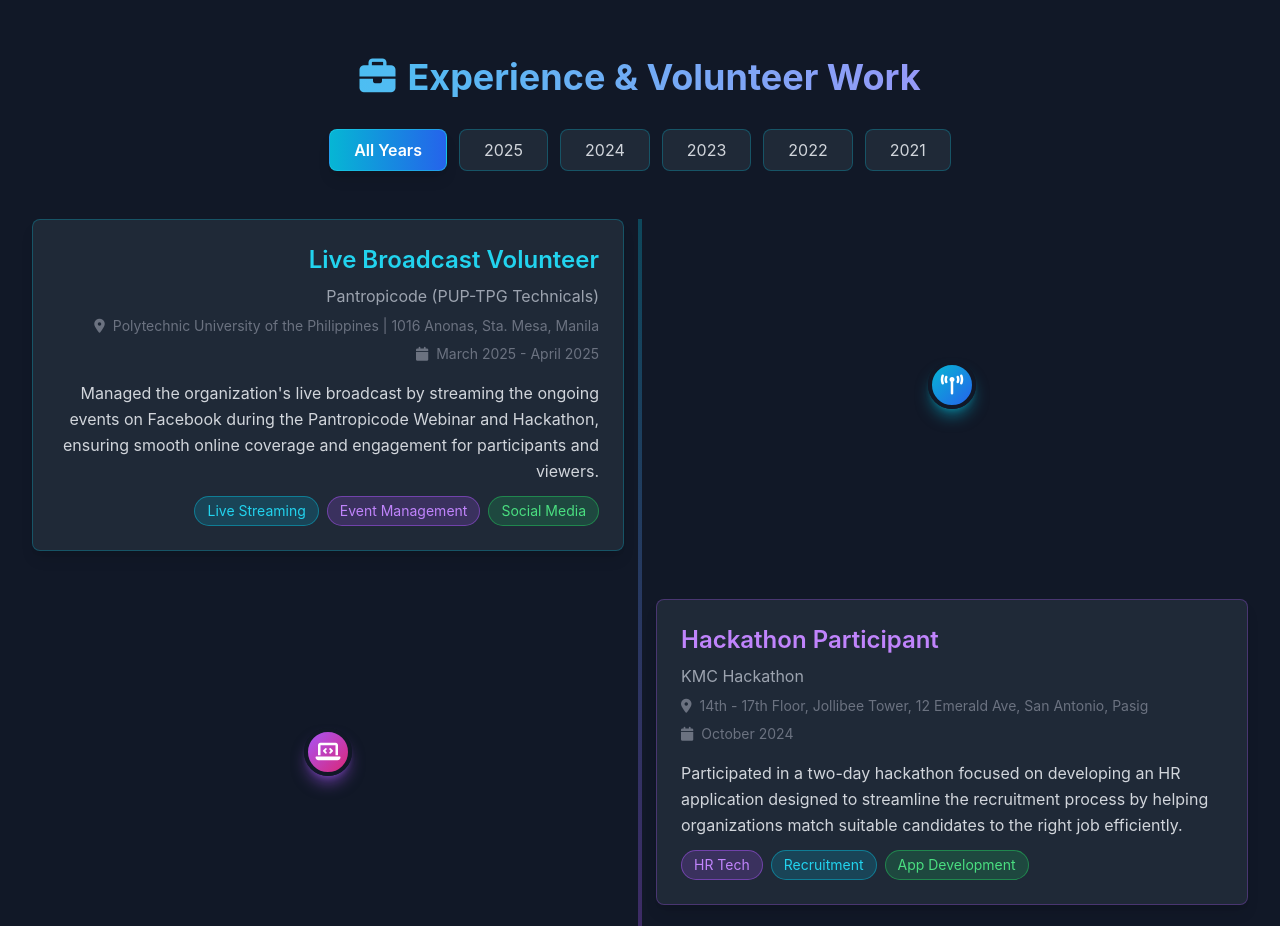
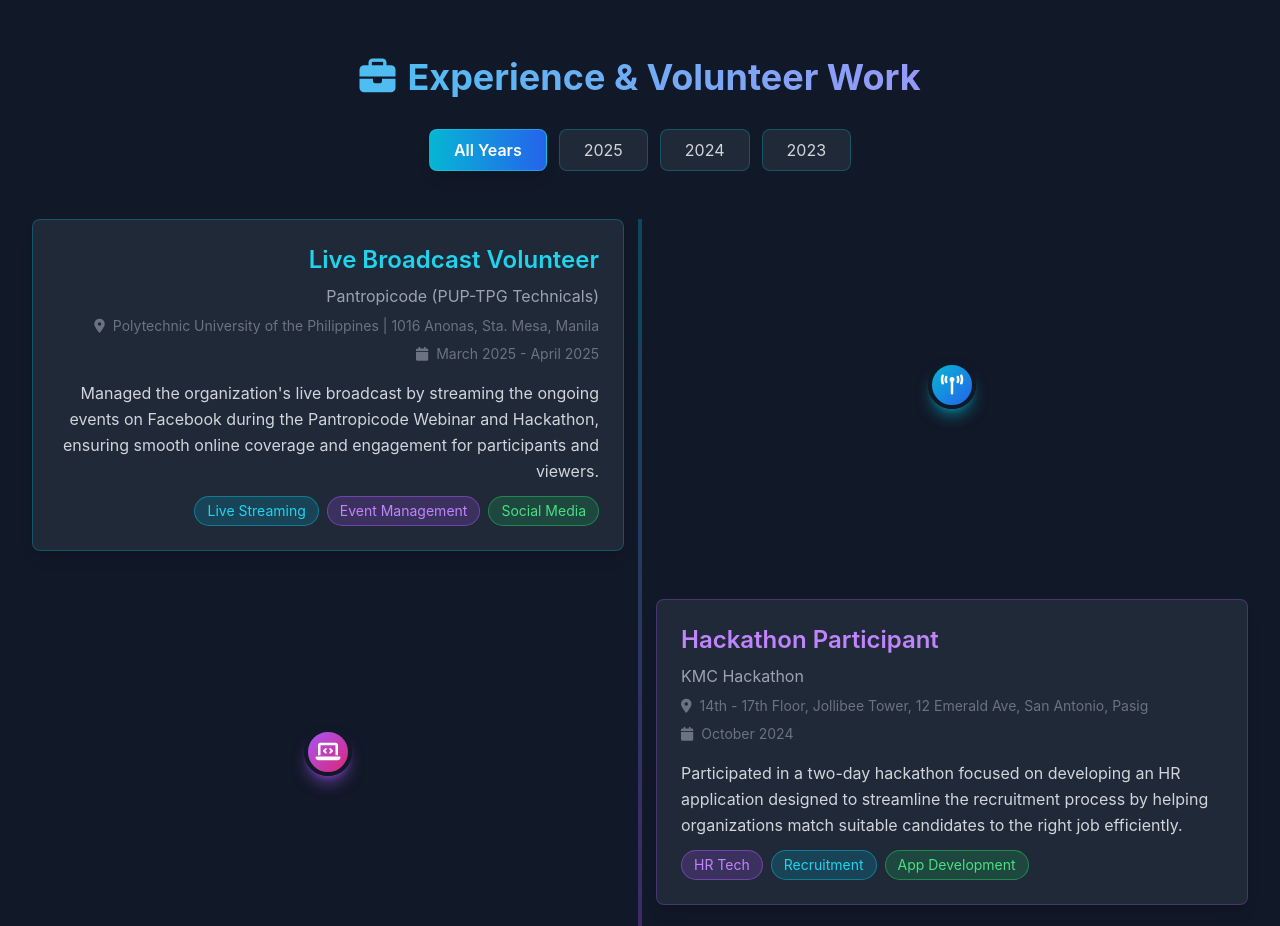
Before and after one commit to Avanquish/Portfolio, a website built with Vite: page index.html in a window 1280 px wide. Shown: the part 3080-4006 px from the top of the page. Built offline with nearby package versions, Linux system fonts and the light colour scheme.

Commit message:
Dynamic Year

```diff
--- a/index.html
+++ b/index.html
@@ -196,25 +196,8 @@
             <h2 class="text-4xl font-bold text-center mb-8 text-transparent bg-clip-text bg-gradient-to-r from-cyan-400 to-purple-400"><i class="fas fa-briefcase mr-3"></i>Experience & Volunteer Work</h2>
 
             <!-- Year Filter Buttons for Experience -->
-            <div class="flex flex-wrap justify-center gap-3 mb-12">
-                <button class="experience-filter-btn active bg-gradient-to-r from-cyan-500 to-blue-600 text-white px-6 py-2 rounded-lg hover:from-cyan-600 hover:to-blue-700 transition shadow-lg font-semibold border border-cyan-400/50" data-year="all">
-                    All Years
-                </button>
-                <button class="experience-filter-btn bg-gray-800 text-gray-300 px-6 py-2 rounded-lg hover:bg-gray-700 transition border border-cyan-500/30" data-year="2025">
-                    2025
-                </button>
-                <button class="experience-filter-btn bg-gray-800 text-gray-300 px-6 py-2 rounded-lg hover:bg-gray-700 transition border border-cyan-500/30" data-year="2024">
-                    2024
-                </button>
-                <button class="experience-filter-btn bg-gray-800 text-gray-300 px-6 py-2 rounded-lg hover:bg-gray-700 transition border border-cyan-500/30" data-year="2023">
-                    2023
-                </button>
-                <button class="experience-filter-btn bg-gray-800 text-gray-300 px-6 py-2 rounded-lg hover:bg-gray-700 transition border border-cyan-500/30" data-year="2022">
-                    2022
-                </button>
-                <button class="experience-filter-btn bg-gray-800 text-gray-300 px-6 py-2 rounded-lg hover:bg-gray-700 transition border border-cyan-500/30" data-year="2021">
-                    2021
-                </button>
+            <div id="experience-year-filters" class="flex flex-wrap justify-center gap-3 mb-12">
+                <!-- Dynamically generated by JavaScript -->
             </div>
 
             <div class="relative">
@@ -375,7 +358,7 @@
                             <span class="bg-green-100 text-green-600 px-3 py-1 rounded-full text-sm">Javascript</span>
                         </div>
                         <div class="flex gap-4">
-                            <a href="https://portfolio-three-umber-99.vercel.app/#home" target="_blank" class="text-blue-600 hover:text-blue-700 transition">
+                            <a href="https://paultfolio.netlify.app/#home" target="_blank" class="text-blue-600 hover:text-blue-700 transition">
                                 <i class="fas fa-external-link-alt mr-1"></i> Live Demo
                             </a>
                             <a href="https://github.com/Avanquish/Portfolio" target="_blank" class="text-gray-600 hover:text-gray-900 transition">
--- a/script.js
+++ b/script.js
@@ -565,6 +565,46 @@ window.addEventListener('error', (e) => {
     }
 }, true);
 
+// Dynamically Generate Experience Year Filter Buttons
+const generateExperienceYearFilters = () => {
+    const experienceItems = document.querySelectorAll('.experience-item');
+    const filtersContainer = document.getElementById('experience-year-filters');
+
+    if (!filtersContainer || experienceItems.length === 0) return;
+
+    // Collect unique years from experience items
+    const years = new Set();
+    experienceItems.forEach(item => {
+        const year = item.getAttribute('data-year');
+        if (year) years.add(year);
+    });
+
+    // Sort years in descending order
+    const sortedYears = Array.from(years).sort((a, b) => b - a);
+
+    // Clear existing buttons
+    filtersContainer.innerHTML = '';
+
+    // Create "All Years" button
+    const allBtn = document.createElement('button');
+    allBtn.className = 'experience-filter-btn active bg-gradient-to-r from-cyan-500 to-blue-600 text-white px-6 py-2 rounded-lg hover:from-cyan-600 hover:to-blue-700 transition shadow-lg font-semibold border border-cyan-400/50';
+    allBtn.setAttribute('data-year', 'all');
+    allBtn.textContent = 'All Years';
+    filtersContainer.appendChild(allBtn);
+
+    // Create year buttons
+    sortedYears.forEach(year => {
+        const btn = document.createElement('button');
+        btn.className = 'experience-filter-btn bg-gray-800 text-gray-300 px-6 py-2 rounded-lg hover:bg-gray-700 transition border border-cyan-500/30';
+        btn.setAttribute('data-year', year);
+        btn.textContent = year;
+        filtersContainer.appendChild(btn);
+    });
+};
+
+// Call the function to generate buttons
+generateExperienceYearFilters();
+
 // Experience Year Filter
 const experienceFilterBtns = document.querySelectorAll('.experience-filter-btn');
 const experienceItems = document.querySelectorAll('.experience-item');
```
